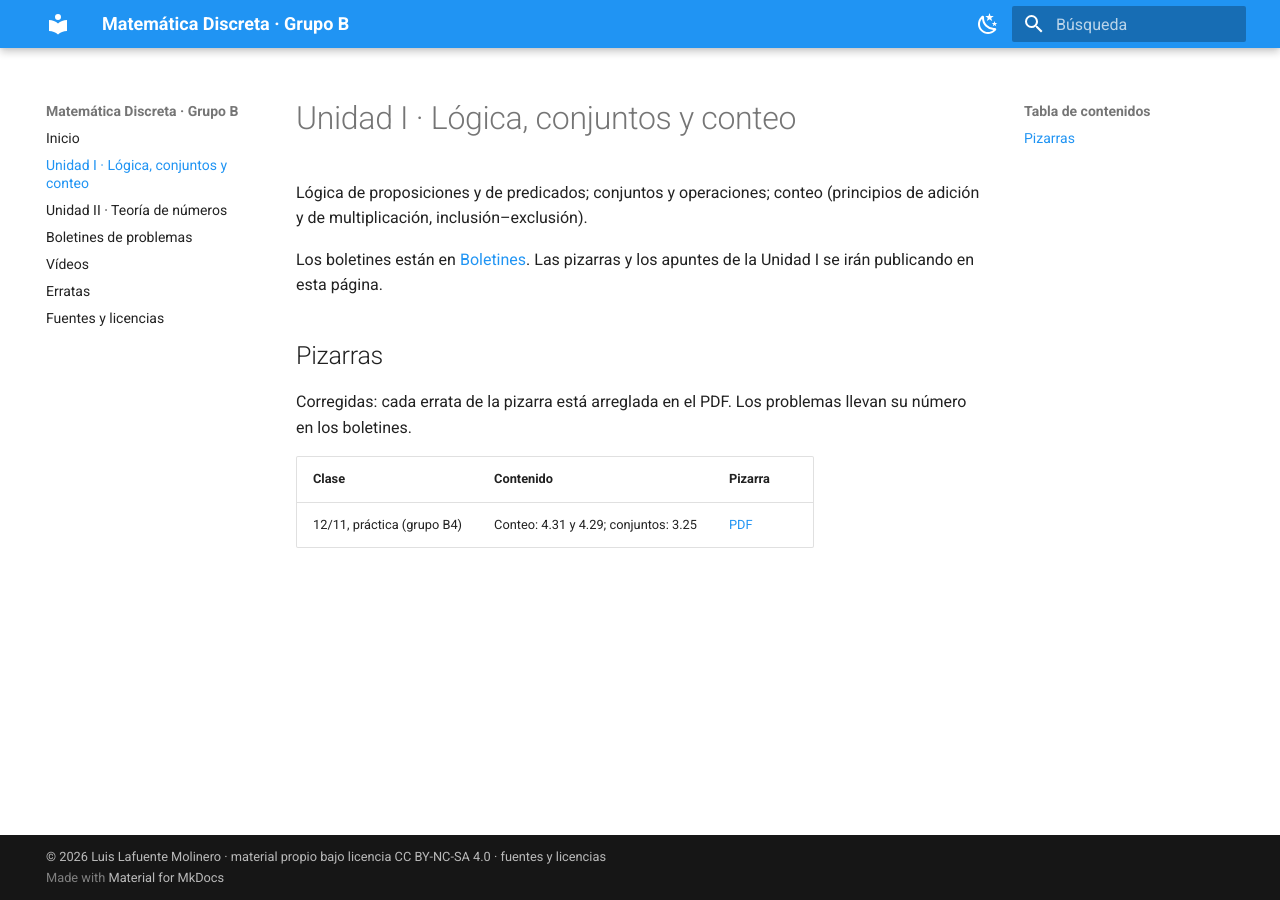
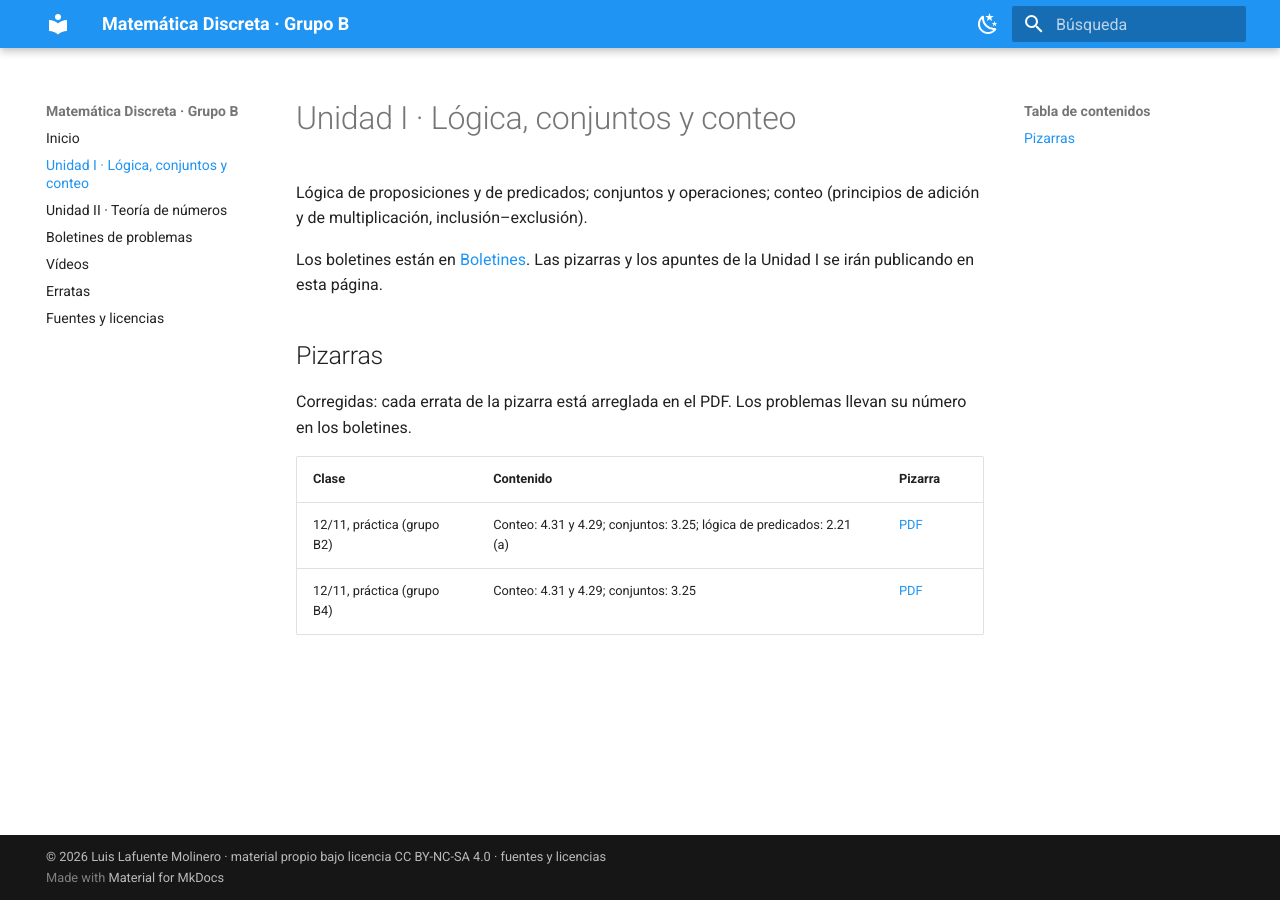
Before and after one commit to llafuent/md2627, an MkDocs documentation site: the page built from docs/unidad1.md, in a window 1280 px wide. Built offline with MkDocs 1.6.1 and Material for MkDocs 9.7.7, drawn with Linux system fonts in a browser that asks for light colours.

Commit message:
Publicar material: material/u1/pizarra20261112B2.pdf, unidad1.md

```diff
--- a/docs/unidad1.md
+++ b/docs/unidad1.md
@@ -12,4 +12,5 @@ Corregidas: cada errata de la pizarra está arreglada en el PDF. Los problemas l
 
 | Clase | Contenido | Pizarra |
 |---|---|---|
+| 12/11, práctica (grupo B2) | Conteo: 4.31 y 4.29; conjuntos: 3.25; lógica de predicados: 2.21 (a) | [PDF](material/u1/pizarra20261112B2.pdf) |
 | 12/11, práctica (grupo B4) | Conteo: 4.31 y 4.29; conjuntos: 3.25 | [PDF](material/u1/pizarra20261112B4.pdf) |
```
Also changed, not shown: 1 other file.
